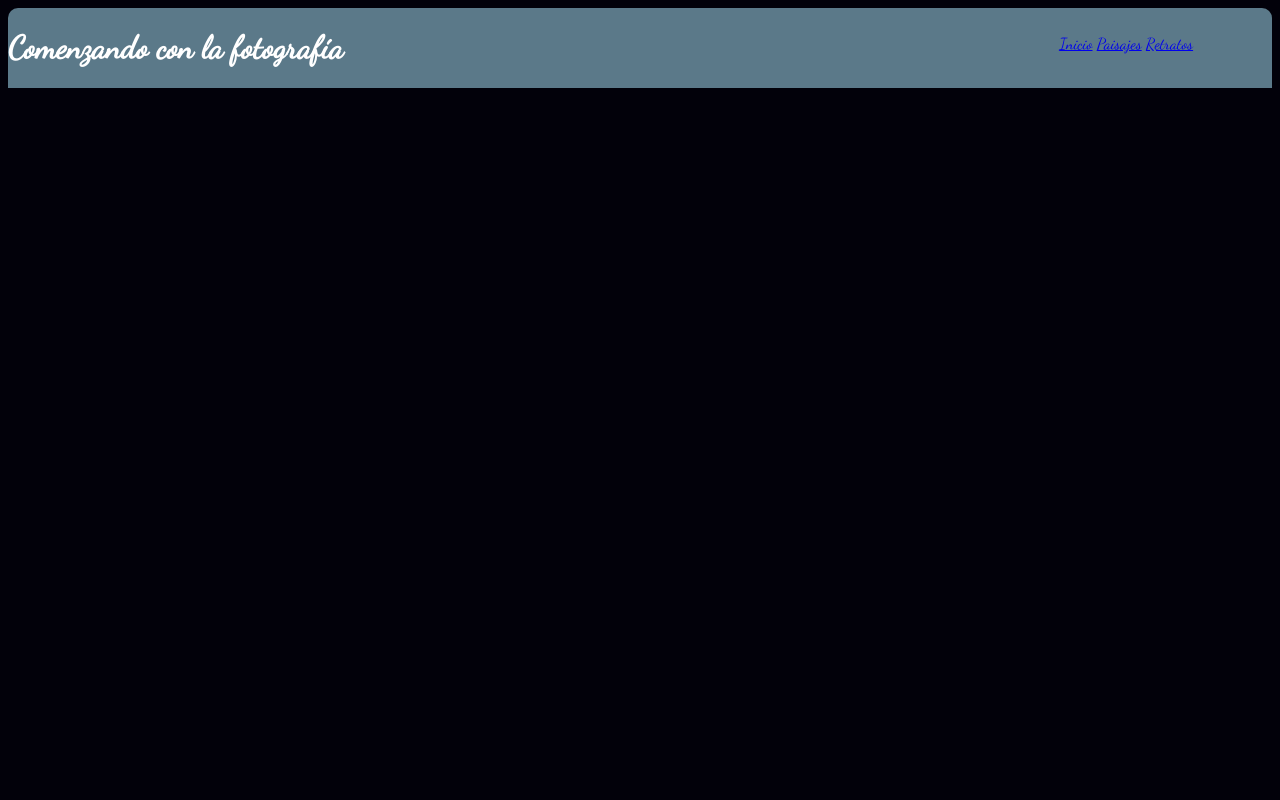
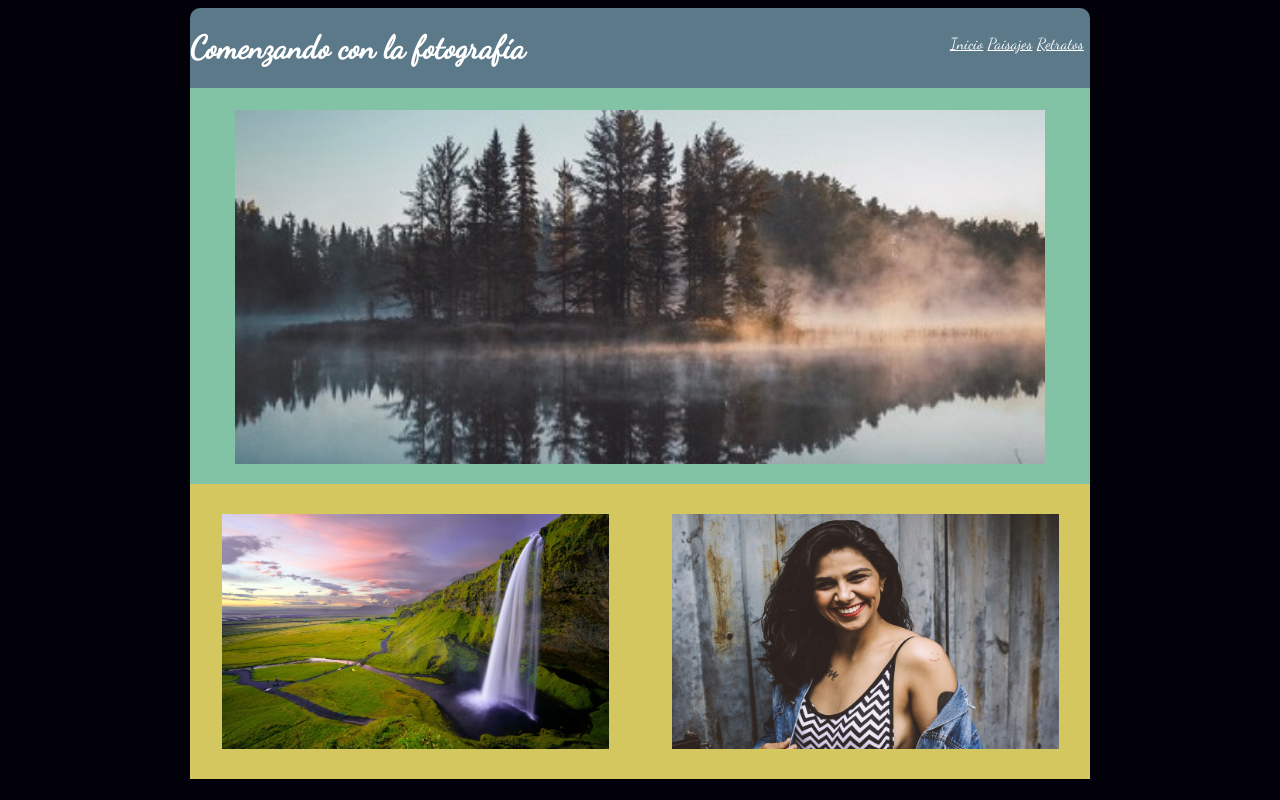
Before and after one commit to liyi85/Fotografias, a plain HTML site: page index.html in a window 1280 px wide. Drawn offline with Linux system fonts and the light colour scheme.

Commit message:
segunda caja.

```diff
--- a/css/estilos.css
+++ b/css/estilos.css
@@ -23,6 +23,15 @@ li
 {
   display: inline-block;
 }
+a
+{
+  color: #FFFFFF;
+}
+#contenido
+{
+  width: 900px;
+  margin: auto;
+}
 
 #titulo
 {
@@ -36,5 +45,28 @@ li
   float: right;
   color: #FFFFFF;
   margin-top: 10px;
+}
+.primero
+{
+  background-color: #82c3a6;
+}
+.imagen1
+{
+  display: block;
+  margin: auto;
+  width: 90%;
+  padding: 20px;
+}
+.segundo {
+    display: -webkit-flex;
+    display: flex;
+    width: 100%;
+    height: auto;
+    background-color: #d5c75f;
+}
 
+.flex-item {
+    width: 50%;
+    height: auto;
+    margin: 10px;
 }
--- a/index.html
+++ b/index.html
@@ -7,6 +7,8 @@
     <title>Comenzando con la fotografía</title>
   </head>
   <body>
+  <div  id="contenido">
+    <div  class="cabecera">
       <header>
         <div id="titulo">
           <h1>Comenzando con la fotografía</h1>
@@ -19,6 +21,14 @@
           </ul>
         </nav>
       </header>
-
+    </div>
+    <div class="primero">
+      <img class="imagen1" src="images/juandavila.jpg"></img>
+    </div>
+    <div class="segundo">
+      <div class="flex-item"><img class="imagen1" src="images/robertlukeman.jpg"></img></div>
+      <div class="flex-item"><img class="imagen1" src="images/matheusferrero.jpg"></img></div>
+    </div>
+  </div>
   </body>
 </html>
```
Also changed, not shown: images/juandavila.jpg (added), images/matheusferrero.jpg (added), images/robertlukeman.jpg (added). Lines whose indentation alone changed are shown as unchanged.
